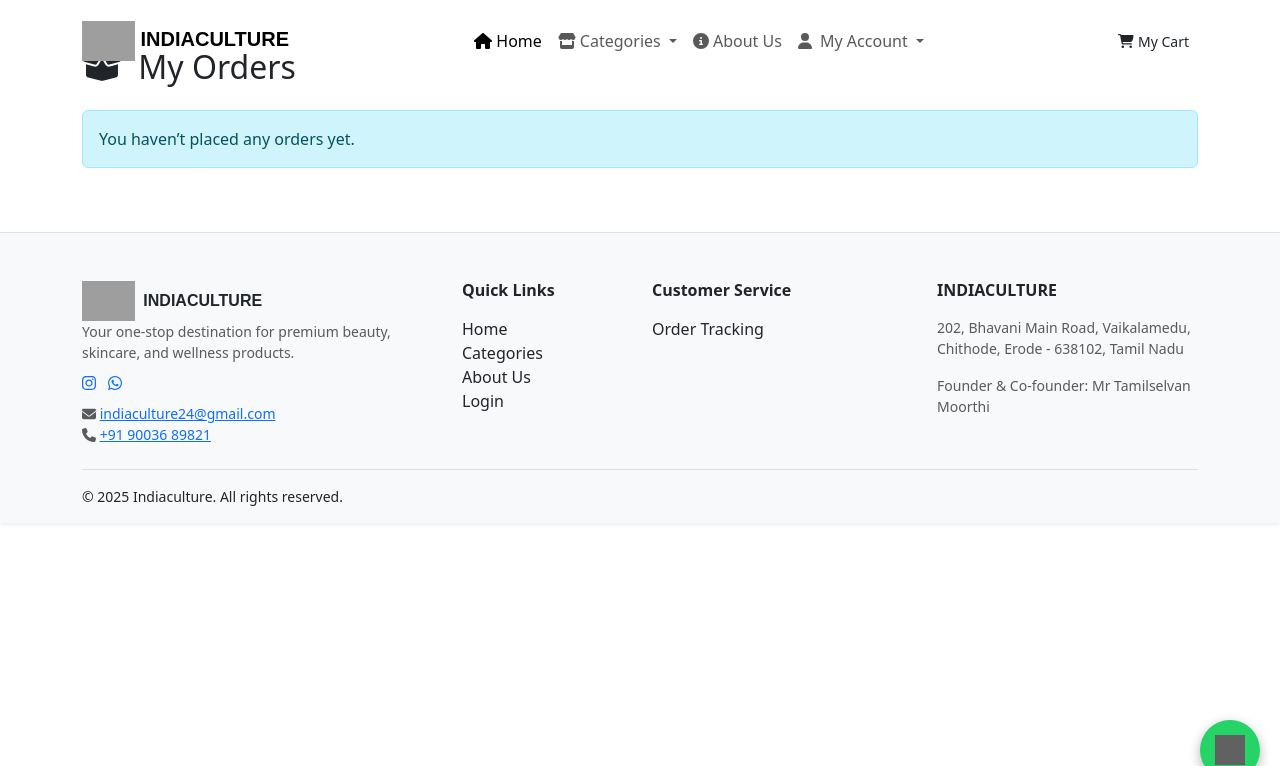
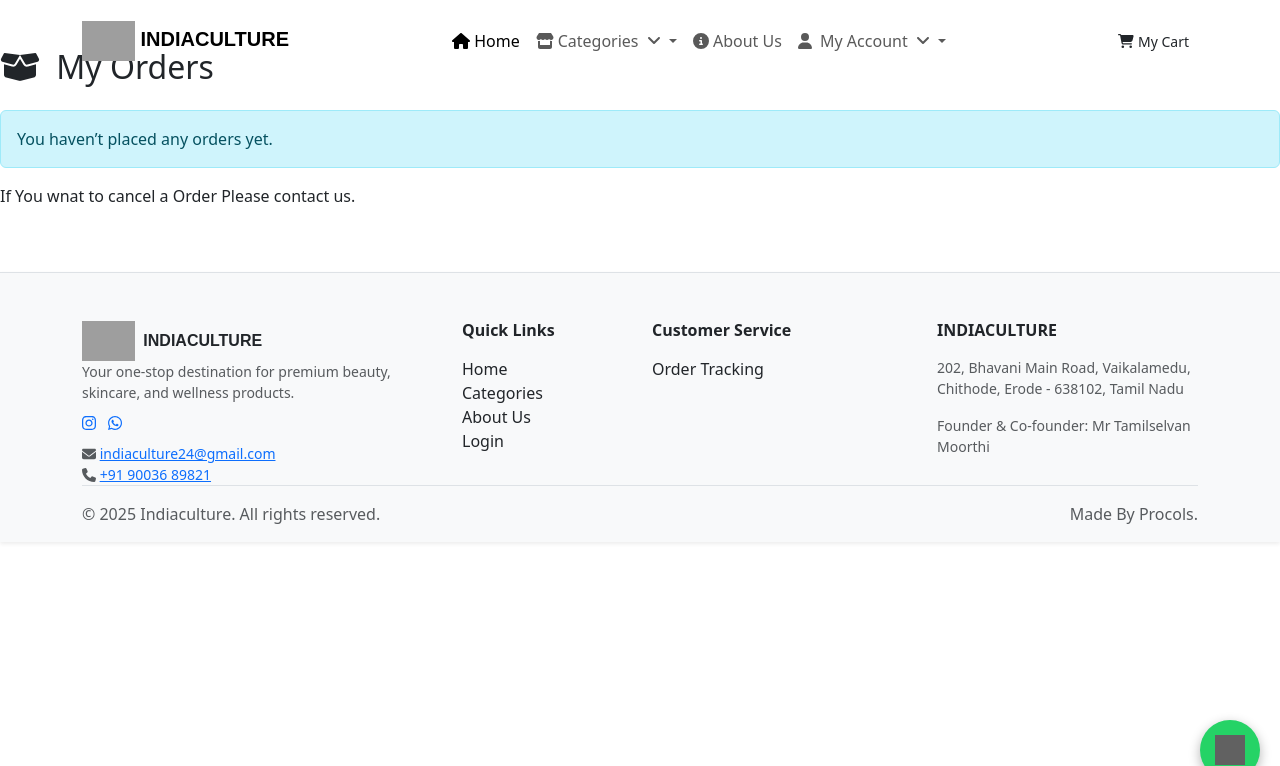
Before and after one commit to IndiaCulture/IndiaCulture_E-commerce, a Django app: template myapp/templates/pages/myorder.html in a window 1280 px wide. Shown: the top 766 px of the page. Run offline with Django 3.2, Linux system fonts and the light colour scheme; the template is opened without the code that fills it, so the values that code supplies are empty; grey boxes are pictures that could not be loaded.

Commit message:
final fix

```diff
--- a/myapp/templates/components/footer.html
+++ b/myapp/templates/components/footer.html
@@ -61,10 +61,9 @@
     </div>
 
     <!-- Footer Bottom -->
-    <div class="d-flex flex-column flex-md-row justify-content-between align-items-center small mt-4 pt-3 border-top">
-      <div class="mb-2 mb-md-0">
-        &copy; 2025 Indiaculture. All rights reserved.
-      </div>
+    <div class="d-flex flex-column flex-md-row justify-content-between align-items-center border-top pt-3">
+      <p class="mb-0 text-muted">&copy; 2025 Indiaculture. All rights reserved.</p>
+      <p class="mb-0 text-muted">Made By Procols.</p>
     </div>
   </div>
 </footer>
--- a/myapp/templates/components/navbar.html
+++ b/myapp/templates/components/navbar.html
@@ -5,14 +5,14 @@
       }
 
       .hamburger-label {
-        width: 43px;
+        width: 40px;
         height: 40px;
         display: block;
         cursor: pointer;
       }
 
       .hamburger-label div {
-        width: 45px;
+        width: 40px;
         height: 6px;
         border-radius: 50px;
         background-color: #000000;
@@ -75,6 +75,7 @@
                         <li class="nav-item dropdown">
                             <a class="nav-link dropdown-toggle" href="#" id="shopDropdown" role="button" data-bs-toggle="dropdown" aria-expanded="false">
                                 <i class="fa-solid fa-store me-1"></i>Categories
+                                <i class="fa-solid fa-angle-down ms-1"></i>
                             </a>
                                 <ul class="dropdown-menu" aria-labelledby="shopDropdown">
                                     {% for category in categories %}
@@ -98,9 +99,10 @@
                             <a class="nav-link dropdown-toggle" href="#" id="accountDropdown" role="button" data-bs-toggle="dropdown" aria-expanded="false">
                                 <i class="fa-solid fa-user me-1"></i>
                                 {% if request.user.is_authenticated %}
-                                    {{ request.user.name|default:request.user.email }}
+                                    {{ request.user.name|default:request.user.email }}<i class="fa-solid fa-angle-down ms-1"></i>
                                 {% else %}
                                     My Account
+                                    <i class="fa-solid fa-angle-down ms-1"></i>
                                 {% endif %}
                             </a>
                             <ul class="dropdown-menu" aria-labelledby="accountDropdown">
--- a/myapp/templates/section/myorder.html
+++ b/myapp/templates/section/myorder.html
@@ -1,6 +1,6 @@
 <section class="orders-section py-5">
-  <div class="container">
-    <div class="orders-card">
+
+
       <h2 class="orders-title mb-4"><i class="fa-solid fa-box-open me-2"></i> My Orders</h2>
       {% if orders %}
         <div class="table-responsive">
@@ -9,7 +9,6 @@
               <tr>
                 <th>Order Code</th>
                 <th>Product(s)</th>
-                <th>Date</th>
                 <th>Status</th>
                 <th>Total</th>
               </tr>
@@ -33,7 +32,6 @@
                     <span class="text-muted">No items</span>
                   {% endif %}
                 </td>
-                <td>{{ order.created_at|date:"Y-m-d H:i" }}</td>
                 <td>
                   <span class="order-status
                     {% if order.status == 'pending' %}status-processing
@@ -49,7 +47,7 @@
               </tr>
               <!-- Order Detail & Tracking -->
               <tr>
-                <td colspan="5">
+                <td colspan="4">
                   <div class="track-section">
                     <div class="row">
                       <div class="col-md-6 text-start">
@@ -57,6 +55,7 @@
                         <p class="mb-1">{{ order.full_name }} | {{ order.phone }}</p>
                         <p class="mb-1">{{ order.address }}, {{ order.city }}, {{ order.state }} - {{ order.pincode }}</p>
                         <p class="mb-1">Payment Method: <strong>{{ order.payment_method }}</strong></p>
+                        <p class="mb-1">Ordered Date: <strong>{{ order.created_at|date:"Y-m-d H:i" }}</strong></p>
 
                         {% if order.payment_screenshot %}
                           <div class="mt-2">
@@ -106,6 +105,6 @@
       {% else %}
         <div class="alert alert-info">You haven’t placed any orders yet.</div>
       {% endif %}
-    </div>
-  </div>
+      <p>If You wnat to cancel a Order Please contact us.</p>
+
 </section>
```
